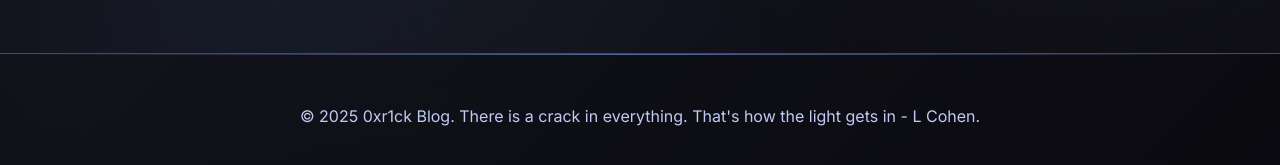
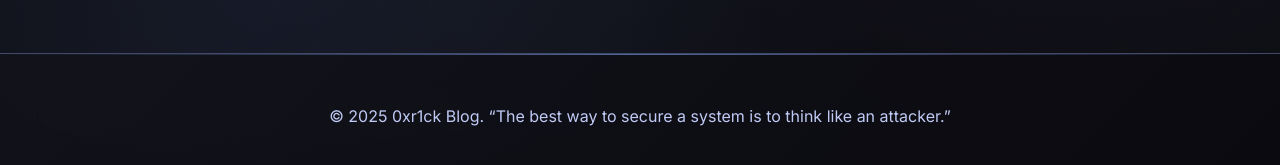
Before and after one commit to 0xr1ck/0xr1ck.github.io, a Jekyll site: the page built from index.md, in a window 1280 px wide and 900 px high, scrolled down 213 px. Shown: the part 721-886 px from the top of the window. Built offline with Jekyll 4.4.1, drawn with Linux system fonts in a browser that asks for light colours.

Commit message:
Update default.html

```diff
--- a/_layouts/default.html
+++ b/_layouts/default.html
@@ -25,7 +25,7 @@
 
     <footer class="site-footer">
         <div class="container">
-            <p>&copy; {{ 'now' | date: "%Y" }} {{ site.title }}. There is a crack in everything. That's how the light gets in - L Cohen.</p>
+            <p>&copy; {{ 'now' | date: "%Y" }} {{ site.title }}. “The best way to secure a system is to think like an attacker.” </p>
         </div>
     </footer>
 </body>
```
